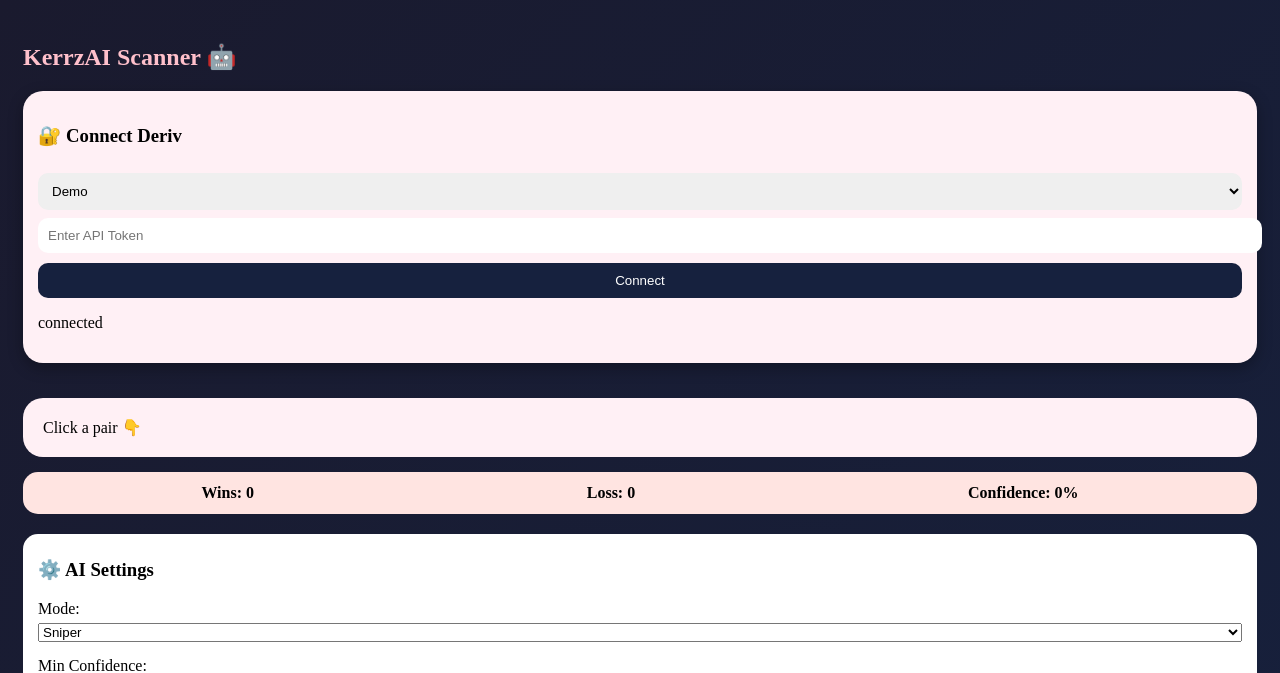
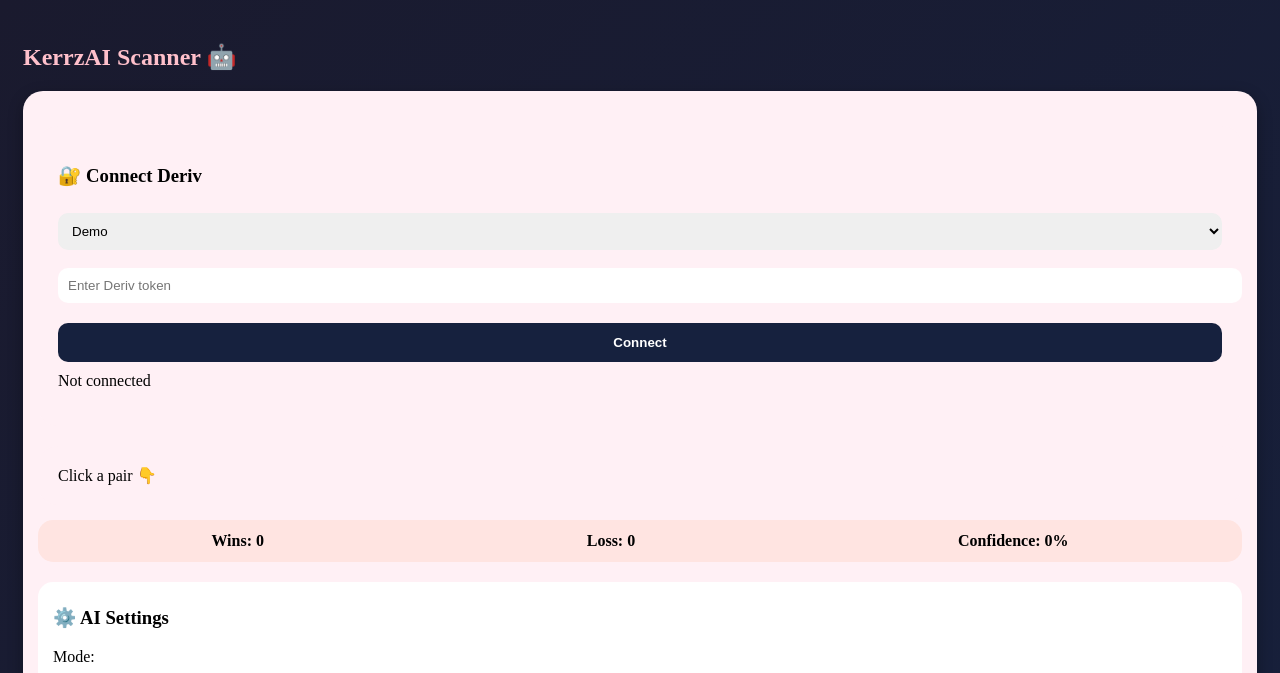
Before and after one commit to whittakerwhittaker123-commits/KerrzAi, a Python web app: template templates/index.html in a window 1280 px wide. Shown: the top 673 px of the page. Run offline with Jinja, Linux system fonts and the light colour scheme; the template is opened without the code that fills it, so the values that code supplies are empty.

Commit message:
Update index.html

```diff
--- a/templates/index.html
+++ b/templates/index.html
@@ -117,20 +117,40 @@ body {
 <!-- 🔥 PAIRS -->
   <!-- 🔐 DERIV LOGIN PANEL -->
 <div class="login-box">
+  <div class="trade-box">
+
   <h3>🔐 Connect Deriv</h3>
 
-  <select id="accountType">
+  <!-- Account Type -->
+  <select id="accountType" style="width:100%;padding:10px;margin-bottom:10px;">
     <option value="demo">Demo</option>
     <option value="real">Real</option>
   </select>
 
-  <input id="tokenInput" placeholder="Enter API Token" />
+  <!-- Token Input -->
+  <input
+    id="tokenInput"
+    placeholder="Enter Deriv token"
+    style="width:100%;padding:10px;margin-bottom:10px;border-radius:10px;border:none;"
+  >
 
-  <button onclick="connectAccount()">Connect</button>
+  <!-- ✅ CONNECT BUTTON -->
+  <button onclick="connectDeriv()" style="
+    width:100%;
+    padding:12px;
+    background:#16213e;
+    color:white;
+    border:none;
+    border-radius:10px;
+    font-weight:bold;
+  ">
+    Connect
+  </button>
 
-  <p id="loginStatus">connected</p>
+  <!-- ✅ STATUS TEXT -->
+  <p id="status" style="margin-top:10px;">Not connected</p>
+
 </div>
-<div id="grid" class="grid"></div>
 
 <!-- 🔥 TRADE DETAILS -->
 <div id="tradeBox" class="trade-box">
```
